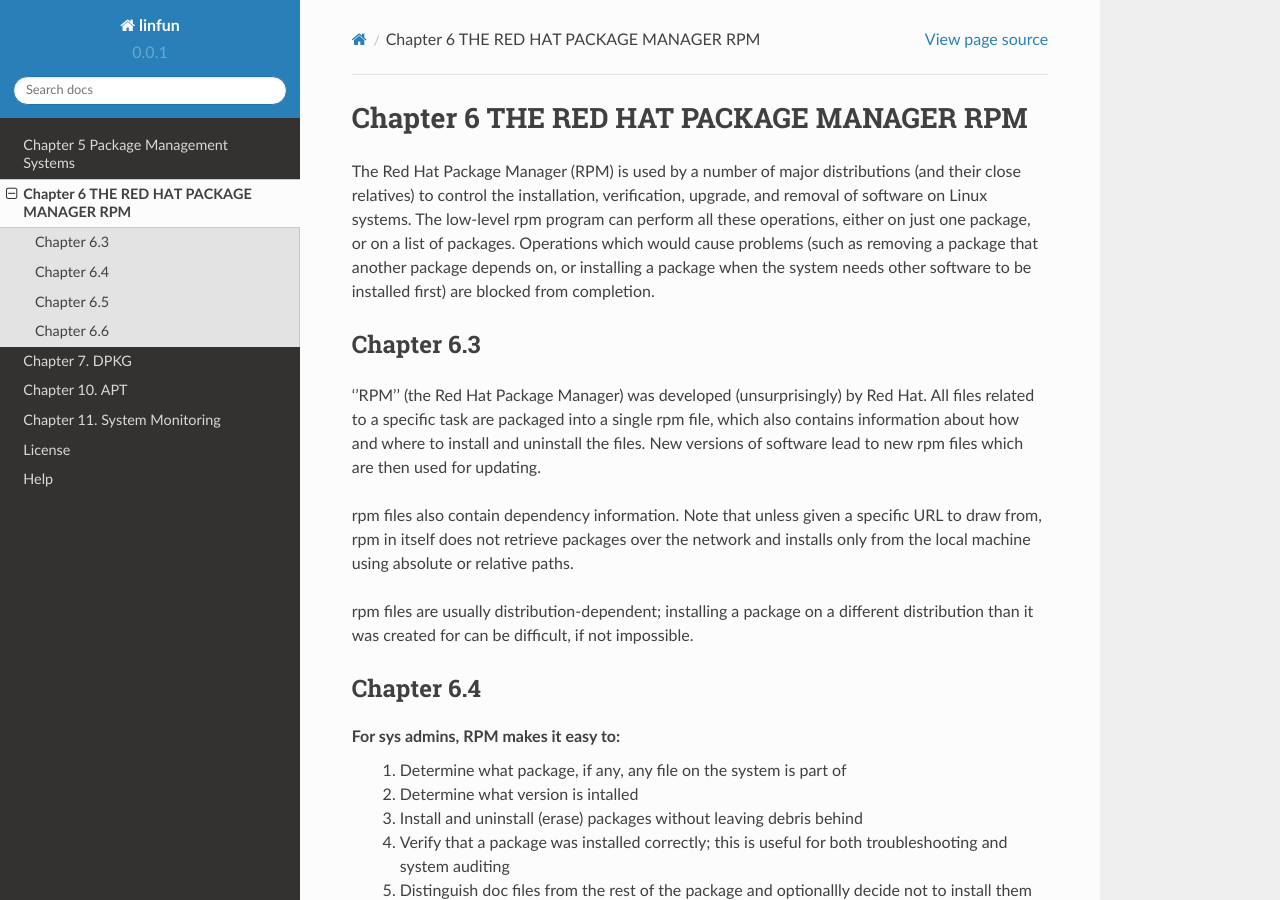
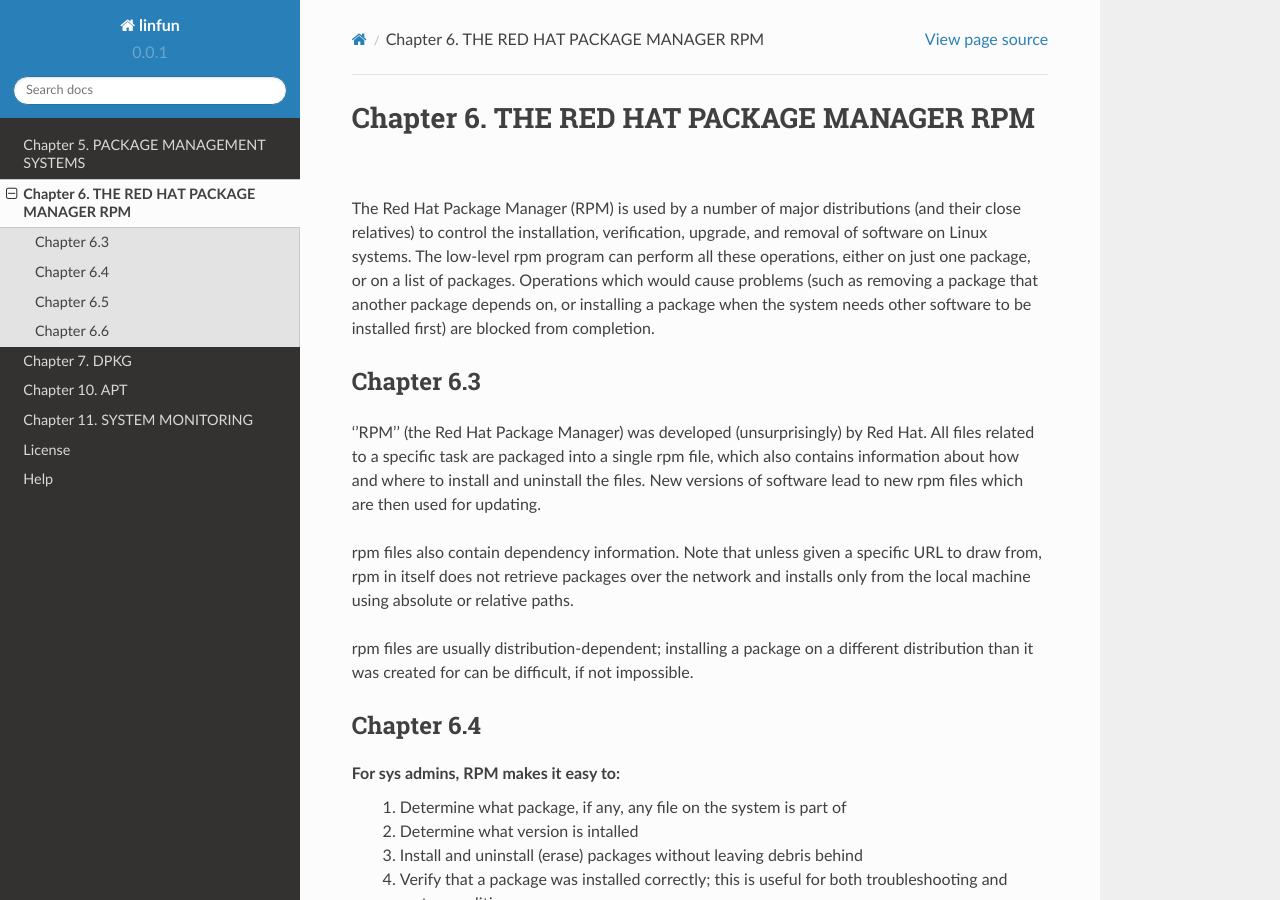
Before and after one commit to py010/linfun, a Sphinx documentation site: the page built from docs/source/chapter6.rst, in a window 1280 px wide and 900 px high. Built offline with Sphinx 7.4.7 and the Read the Docs theme 2.0.0, drawn with Linux system fonts in a browser that asks for light colours; pages that are not in the unit, such as notebooks, are missing from menus.

Commit message:
Title formatting

```diff
--- a/docs/source/chapter11.rst
+++ b/docs/source/chapter11.rst
@@ -1,4 +1,4 @@
-Chapter 11. System Monitoring
+Chapter 11. SYSTEM MONITORING
 =============================
 
 
--- a/docs/source/chapter5.rst
+++ b/docs/source/chapter5.rst
@@ -1,5 +1,5 @@
-Chapter 5 Package Management Systems
-====================================
+Chapter 5. PACKAGE MANAGEMENT SYSTEMS
+=====================================
 
 
 Chapter 5.1
--- a/docs/source/chapter6.rst
+++ b/docs/source/chapter6.rst
@@ -1,5 +1,5 @@
-Chapter 6 THE RED HAT PACKAGE MANAGER RPM
-=========================================
+Chapter 6. THE RED HAT PACKAGE MANAGER RPM
+==========================================
 
 The Red Hat Package Manager (RPM) is used by a number of major distributions (and their close relatives) to control the installation, verification, upgrade, and removal of software on Linux systems. The low-level rpm program can perform all these operations, either on just one package, or on a list of packages. Operations which would cause problems (such as removing a package that another package depends on, or installing a package when the system needs other software to be installed first) are blocked from completion.
 
```
